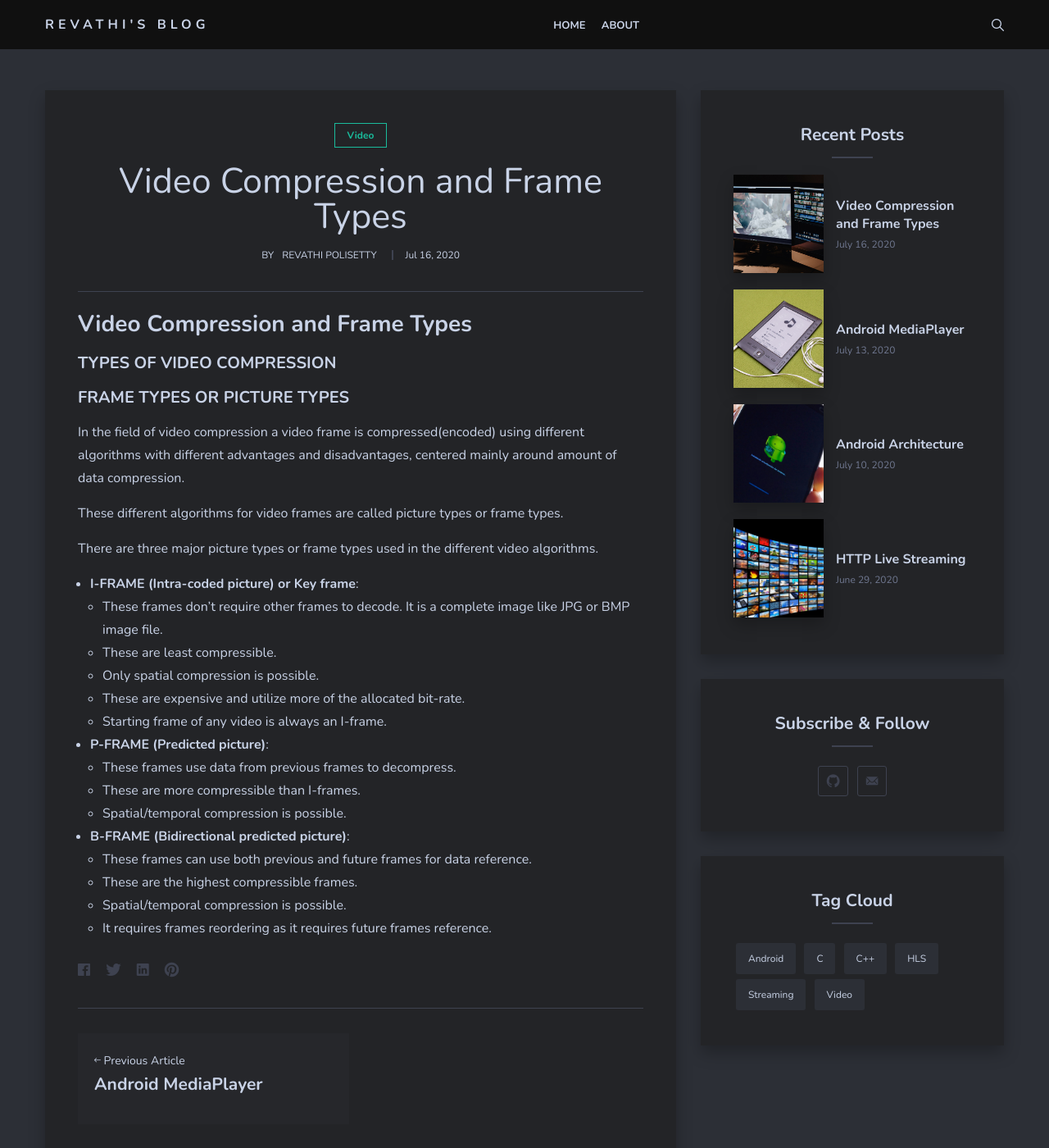
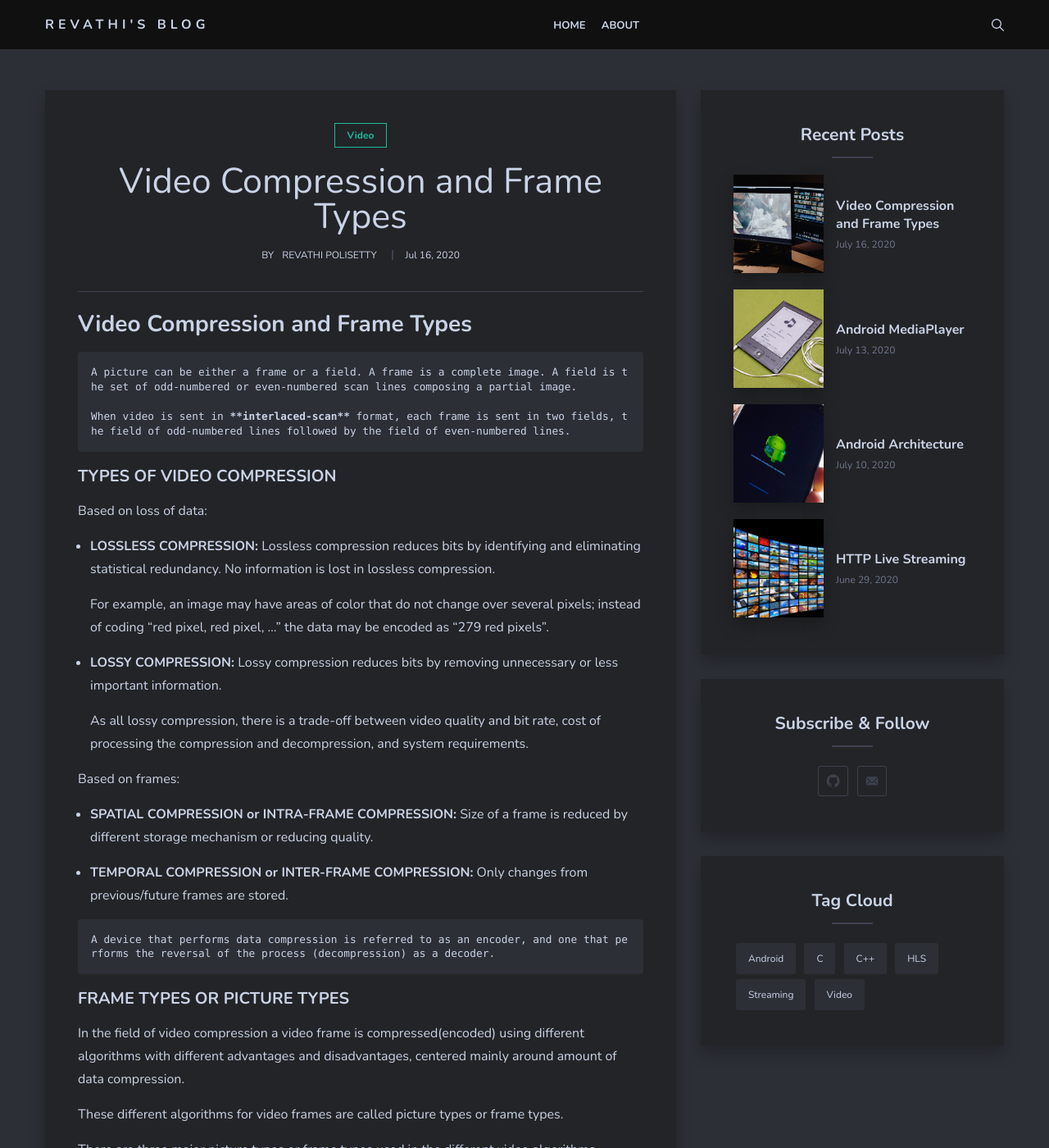
Before and after one commit to revathi727/revathi727.github.io, a Jekyll site: the page built from _posts/2020-07-16-video_compression_and_frame_types.md, in a window 1280 px wide and 1400 px high. Shown: the whole window at 82% size. Built offline with Jekyll 4.4.1, drawn with Linux system fonts in a browser that asks for light colours; nearby versions of some CDN libraries; some of the changed text lies outside the part shown.

Commit message:
Update 2020-07-16-video_compression_and_frame_types.md

```diff
--- a/_posts/2020-07-16-video_compression_and_frame_types.md
+++ b/_posts/2020-07-16-video_compression_and_frame_types.md
@@ -11,9 +11,31 @@ image: videocompression.jpg
 
 ## Video Compression and Frame Types
 
+{% highlight markdown %}
+A picture can be either a frame or a field. A frame is a complete image. A field is the set of odd-numbered or even-numbered scan lines composing a partial image.
+
+When video is sent in **interlaced-scan** format, each frame is sent in two fields, the field of odd-numbered lines followed by the field of even-numbered lines.{% endhighlight %}
+
 #### TYPES OF VIDEO COMPRESSION
 
+Based on loss of data:
 
+* **LOSSLESS COMPRESSION:** Lossless compression reduces bits by identifying and eliminating statistical redundancy. No information is lost in lossless compression.
+
+  For example, an image may have areas of color that do not change over several pixels; instead of coding "red pixel, red pixel, ..." the data may be encoded as "279 red pixels".
+
+* **LOSSY COMPRESSION:** Lossy compression reduces bits by removing unnecessary or less important information.
+
+  As all lossy compression, there is a trade-off between video quality and bit rate, cost of processing the compression and decompression, and system requirements.
+
+Based on frames:
+
+* **SPATIAL COMPRESSION or INTRA-FRAME COMPRESSION:** Size of a frame is reduced by different storage mechanism or reducing quality.
+
+* **TEMPORAL COMPRESSION or INTER-FRAME COMPRESSION:** Only changes from previous/future frames are stored.
+
+{% highlight markdown %}
+A device that performs data compression is referred to as an encoder, and one that performs the reversal of the process (decompression) as a decoder.{% endhighlight %}
 
 #### FRAME TYPES OR PICTURE TYPES
 
@@ -40,3 +62,21 @@ There are three major picture types or frame types used in the different video a
   * These are the highest compressible frames.
   * Spatial/temporal compression is possible.
   * It requires frames reordering as it requires future frames reference.
+
+#### Extract images from video using FFMPEG
+
+    * ffmpeg -i input.mp4 -filter_complex "setpts=N/TB,select='1*eq(pict_type,PICT_TYPE_I)+2*eq(pict_type,PICT_TYPE_P)+3*eq(pict_type,PICT_TYPE_B)':n=3[i][p][b]" -vsync 0 -map "[i]" -r 1 -frame_pts 1 iframe_%04d.png -map "[p]" -r 1 -frame_pts 1 pframe_%04d.png -map "[b]" -r 1 -frame_pts 1 bframe_%04d.png **
+
+### MARCROBLOCKS:
+
+Typically, pictures (frames) are segmented into macroblocks, and individual prediction types can be selected on a macroblock basis rather than being the same for the entire picture, as follows:
+
+* I-frames can contain only intra macroblocks
+* P-frames can contain either intra macroblocks or predicted macroblocks
+* B-frames can contain intra, predicted, or bi-predicted macroblocks
+
+## REFERENCES
+
+* <https://en.wikipedia.org/wiki/Video_compression_picture_types>
+
+* <https://superuser.com/questions/1480729/ffmpeg-save-images-with-frame-type>
```
